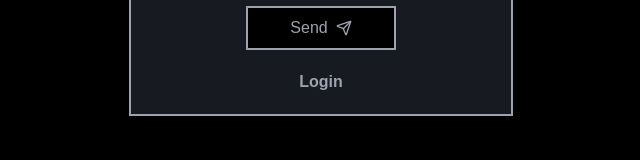
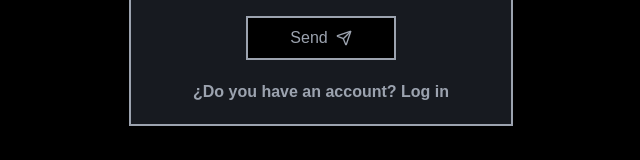
Before and after one commit to DiegoGp227/CoinMaster-v2, a Next.js app in the folder front/: page /signup in a window 1280 px wide. Shown: the part 574-734 px from the top of the page, without its empty margins (319-959 px from the left). Built offline with nearby package versions, Linux system fonts and the light colour scheme; no server answers; what easy-peasy would draw is missing.

Commit message:
[ feat ] login and sign up redirect creaed

```diff
--- a/front/app/login/components/LoginOrganism.tsx
+++ b/front/app/login/components/LoginOrganism.tsx
@@ -1,3 +1,4 @@
+import Link from "next/link";
 import { LuSend } from "react-icons/lu";
 
 export default function LoginOrganism() {
@@ -53,6 +54,12 @@ export default function LoginOrganism() {
           Send
           <LuSend />
         </button>
+        <Link
+          href="/signup"
+          className="text-soft-gray font-bold hover:text-white transition-colors duration-500 group"
+        >
+          ¿Don't have an account? Create one
+        </Link>
       </form>
     </div>
   );
--- a/front/app/signup/components/SignUpOrganism.tsx
+++ b/front/app/signup/components/SignUpOrganism.tsx
@@ -15,7 +15,7 @@ export default function SignUpOrganism() {
         className="group border-2 border-soft-gray flex flex-col w-96 bg-hard-gray justify-center items-center p-5 gap-5 transition-colors duration-500
                            hover:border-white focus-within:border-white"
       >
-        <h1 className="text-4xl font-bold text-soft-gray transition-colors duration-500 group-hover:text-white group-focus-within:text-white">
+        <h1 className="text-4xl font-bold text-soft-gray transition-colors duration-500 group-hover:text-white group-focus-within:text-white mb-5">
           Sign Up
         </h1>
 
@@ -98,7 +98,12 @@ export default function SignUpOrganism() {
           Send
           <LuSend />
         </button>
-        <Link href="/login" className="text-soft-gray font-bold hover:text-white transition-colors duration-500 group">Login</Link>
+        <Link
+          href="/login"
+          className="text-soft-gray font-bold hover:text-white transition-colors duration-500 group"
+        >
+          ¿Do you have an account? Log in
+        </Link>
       </form>
     </div>
   );
```
